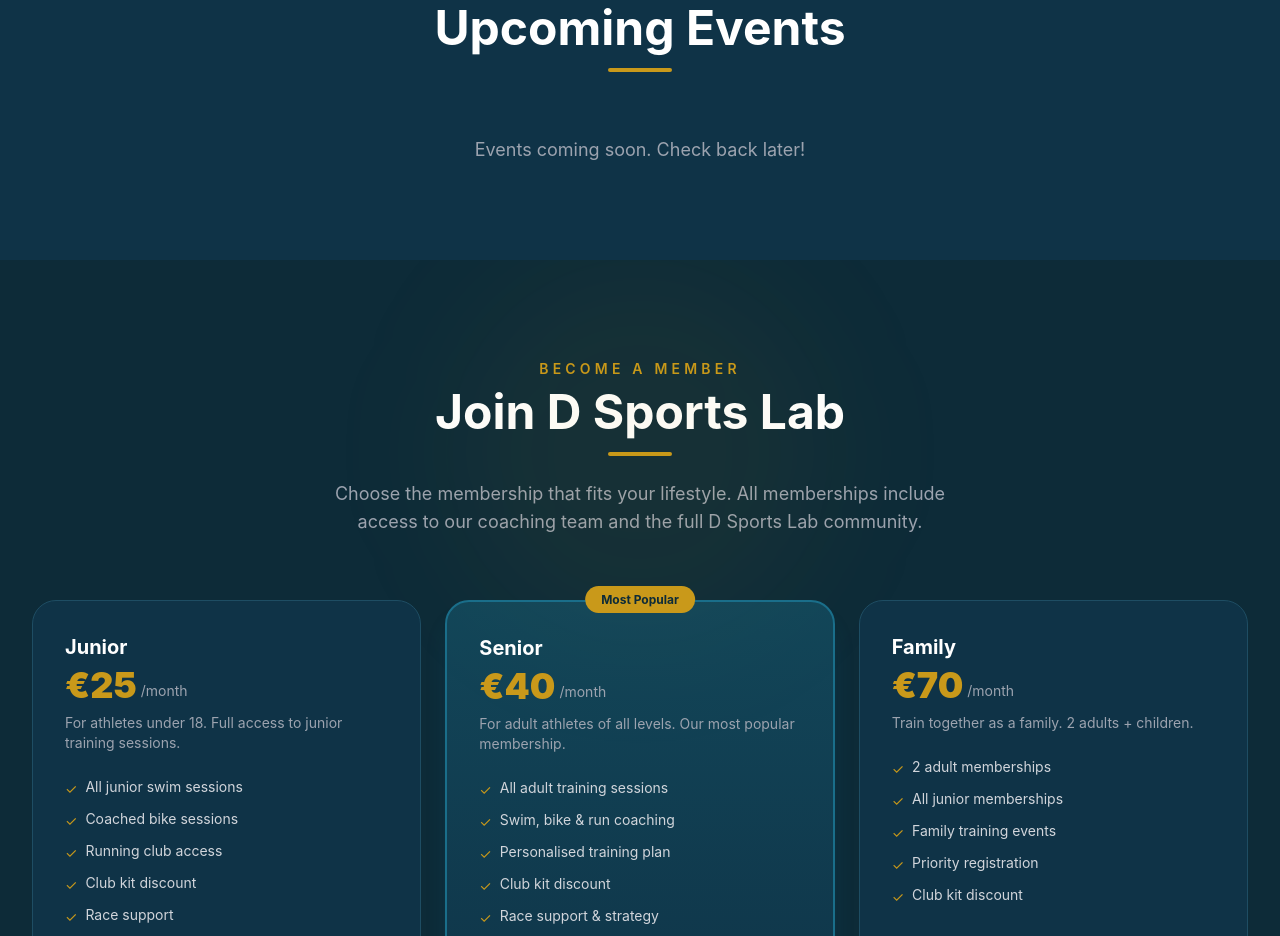
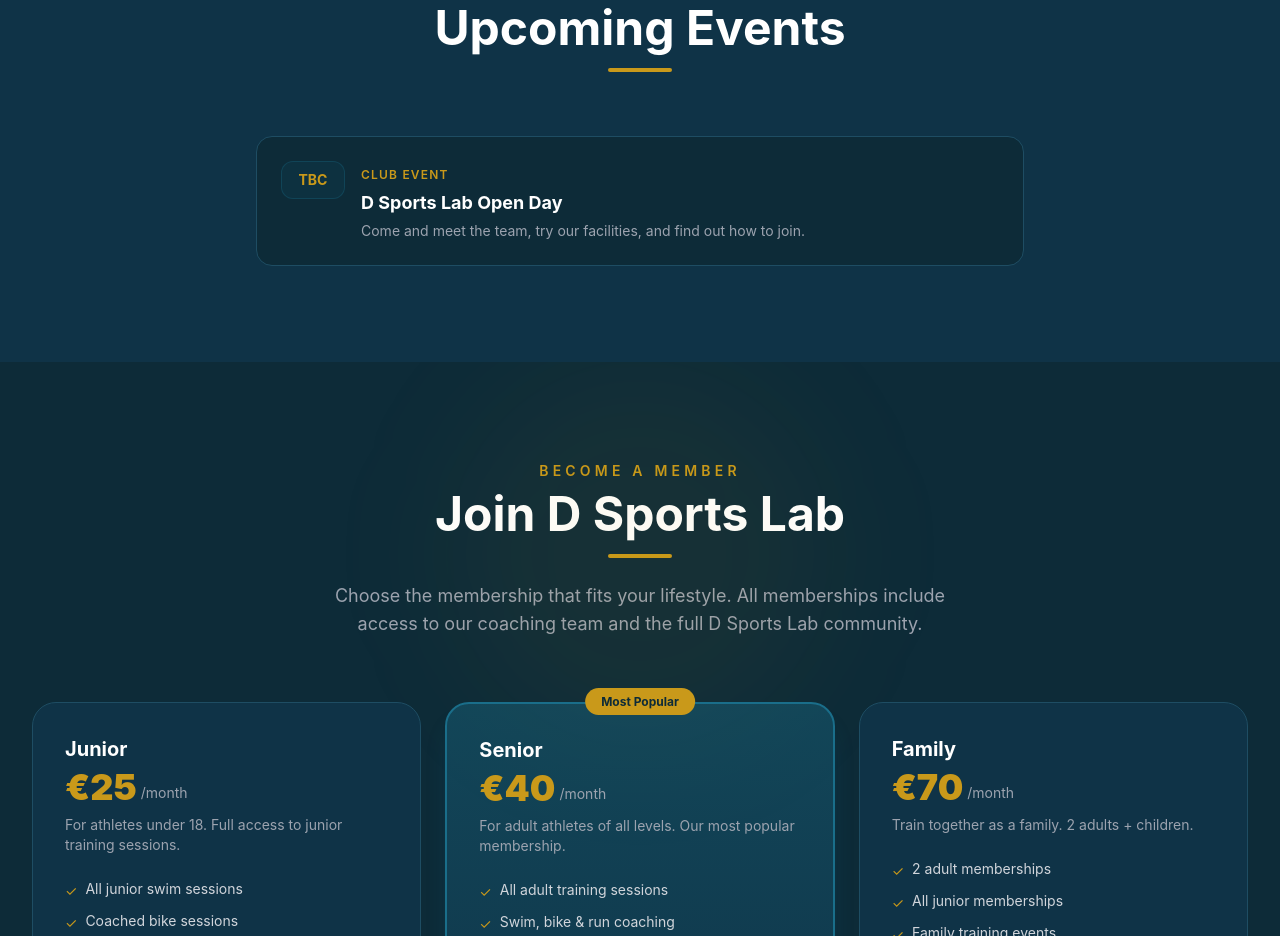
Before and after one commit to moudyellaz/dsportslab, a Next.js app: page / in a window 1280 px wide. Shown: the part 4220-5156 px from the top of the page. Built offline with nearby package versions, Linux system fonts and the light colour scheme.

Commit message:
add Events section with placeholder content

```diff
--- a/app/components/events.tsx
+++ b/app/components/events.tsx
@@ -1,3 +1,12 @@
+const events = [
+  {
+    date: "TBC",
+    title: "D Sports Lab Open Day",
+    description: "Come and meet the team, try our facilities, and find out how to join.",
+    type: "Club Event",
+  },
+];
+
 export default function Events() {
   return (
     <section id="events" className="py-24 bg-dark-card relative overflow-hidden">
@@ -12,8 +21,26 @@
           <div className="h-1 w-16 bg-accent mx-auto rounded-full" />
         </div>
 
-        <div className="text-center text-gray-400 text-lg">
-          Events coming soon. Check back later!
+        <div className="grid gap-6 max-w-3xl mx-auto">
+          {events.map((event) => (
+            <div
+              key={event.title}
+              className="bg-dark border border-dark-border rounded-2xl p-6 hover:border-primary/50 transition-colors"
+            >
+              <div className="flex items-start gap-4">
+                <div className="bg-primary/10 border border-primary/30 rounded-xl px-4 py-2 text-center min-w-[64px]">
+                  <div className="text-accent font-bold text-sm">{event.date}</div>
+                </div>
+                <div>
+                  <span className="text-xs text-accent font-semibold uppercase tracking-widest">
+                    {event.type}
+                  </span>
+                  <h3 className="text-white font-bold text-lg mt-1">{event.title}</h3>
+                  <p className="text-gray-400 text-sm mt-1">{event.description}</p>
+                </div>
+              </div>
+            </div>
+          ))}
         </div>
       </div>
     </section>
```
